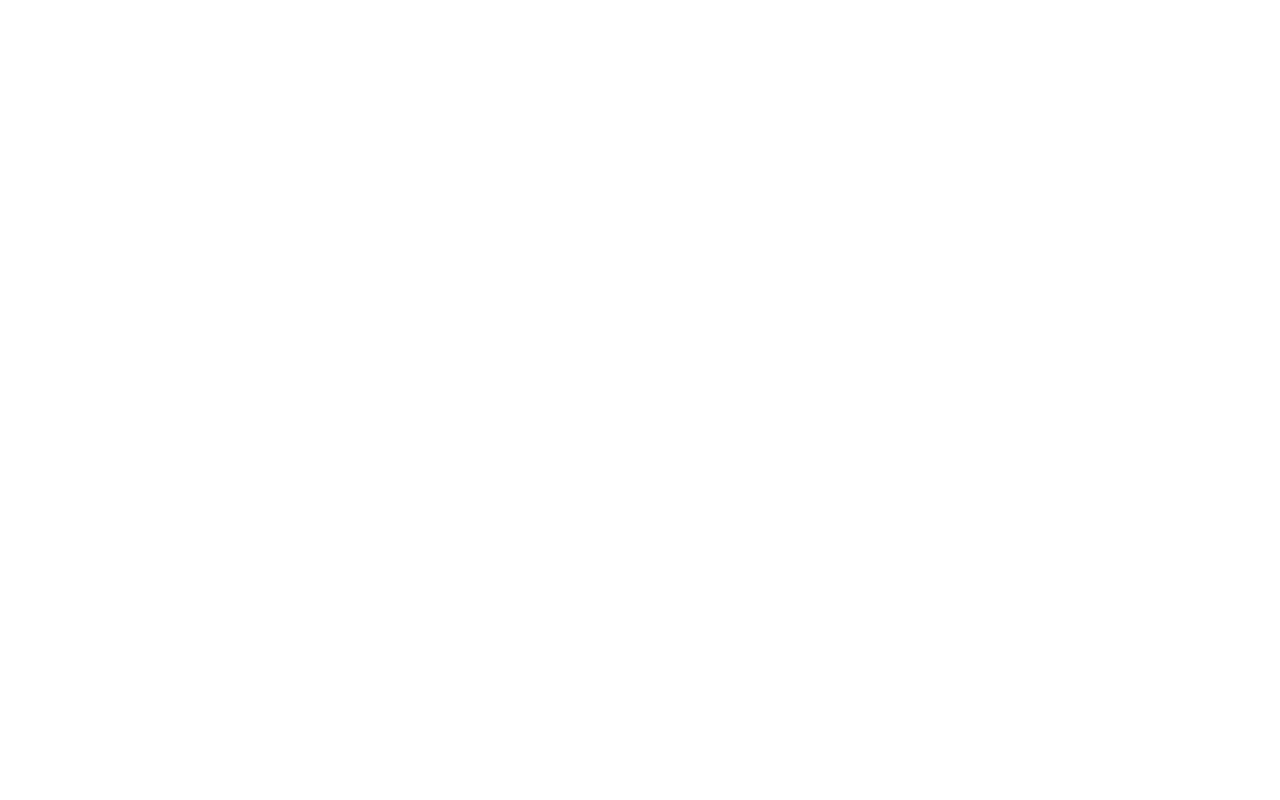
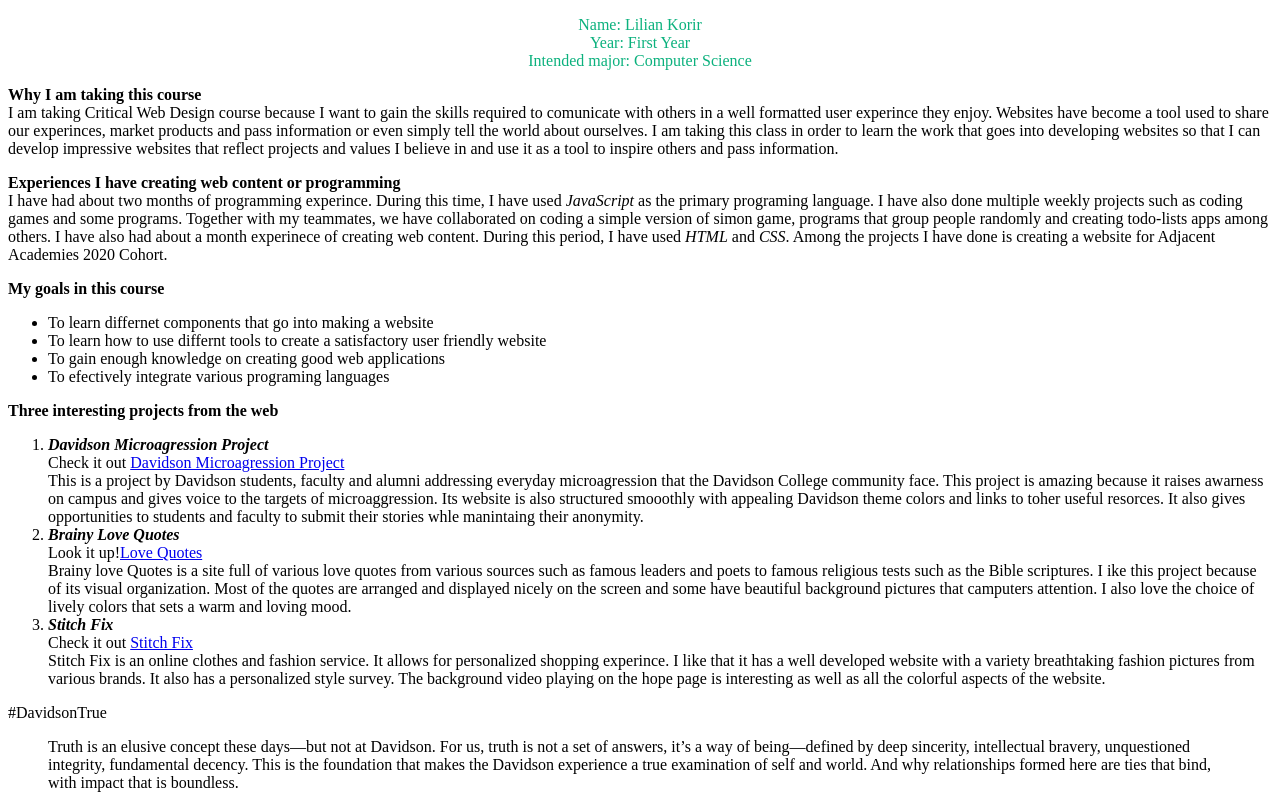
Before and after one commit to jfarmer/dig245-a1, a plain HTML site: page index.html in a window 1280 px wide. Shown: the top 800 px of the page. Drawn offline with Linux system fonts and the light colour scheme.

Commit message:
A1 assessment

```diff
--- a/index.html
+++ b/index.html
@@ -1,12 +1,86 @@
 <!DOCTYPE html>
 <html lang="en">
+
 <head>
   <meta charset="UTF-8">
   <meta name="viewport" content="width=device-width, initial-scale=1.0">
   <meta http-equiv="X-UA-Compatible" content="ie=edge">
   <title>Hello, YOUR_NAME</title>
 </head>
+<style type="text/css">
+  h2 {
+    color: #26b72b;
+  }
+
+  .intro {
+    text-align: center;
+    color: rgb(11, 177, 125)
+  }
+</style>
+
 <body>
+  <p>
+    <div class="intro"> Name: Lilian Korir <br>Year: First Year <br>Intended major: Computer Science</div>
+  </p>
+  <p><strong>Why I am taking this course</strong><br>I am taking Critical Web Design course because I want to gain the
+    skills required to comunicate with others in a well formatted user experince they enjoy. Websites have become a tool
+    used to share our experinces, market products and pass information or even simply tell the world about ourselves. I
+    am taking this class in order to learn the work that goes into developing websites so that I can develop impressive
+    websites that reflect projects and values I believe in and use it as a tool to inspire others and pass information.
+  </p>
+  <p><strong>Experiences I have creating web content or programming </strong><br>I have had about two months of
+    programming experince. During this time, I have used <em>JavaScript</em> as the primary programing language. I have
+    also done multiple weekly projects such as coding games and some programs. Together with my teammates, we have
+    collaborated on coding a simple version of simon game, programs that group people randomly and creating todo-lists
+    apps among others. I have also had about a month experinece of creating web content. During this period, I have used
+    <em>HTML</em> and <em>CSS</em>. Among the projects I have done is creating a website for Adjacent Academies 2020
+    Cohort.</p>
+  <p><strong>My goals in this course</strong>
+    <ul>
+      <li>To learn differnet components that go into making a website</li>
+      <li> To learn how to use differnt tools to create a satisfactory user friendly website</li>
+      <li> To gain enough knowledge on creating good web applications</li>
+      <li> To efectively integrate various programing languages </li>
+    </ul>
+  </p>
+  <p><strong>Three interesting projects from the web</em></strong><br>
+    <ol>
+      <li><strong><em>Davidson Microagression Project</em></strong><br>
+        Check it out <a href="http://davidsonmicroaggressionsproject.org/">Davidson Microagression Project</a><br>This
+        is a project by Davidson students, faculty and alumni addressing everyday microagression that the Davidson
+        College community face. This project is amazing because it raises awarness on campus and gives voice to the
+        targets of microaggression. Its website is also structured smooothly with appealing Davidson theme colors and
+        links to toher useful resorces. It also gives opportunities to students and faculty to submit their stories whle
+        manintaing their anonymity.
+      </li>
+      <li><strong><em>Brainy Love Quotes</em></strong><br>
+        Look it up!<a href="    https://www.brainyquote.com/topics/love-quotes">Love Quotes</a><br>
+        Brainy love Quotes is a site full of various love quotes from various sources such as famous leaders and poets
+        to famous religious tests such as the Bible scriptures. I ike this project because of its visual organization.
+        Most of the quotes are arranged and displayed nicely on the screen and some have beautiful background pictures
+        that camputers attention. I also love the choice of lively colors that sets a warm and loving mood.
+      </li>
+      <li><strong><em>Stitch Fix</em></strong><br>
+        Check it out <a href="https://www.stitchfix.com/"> Stitch Fix</a><br>Stitch Fix is an online clothes and fashion
+        service. It allows for personalized shopping experince. I like that it has a well developed website with a
+        variety breathtaking fashion pictures from various brands. It also has a personalized style survey. The
+        background video playing on the hope page is interesting as well as all the colorful aspects of the website.
+      </li>
+    </ol>
+  </p>
+  <p> #DavidsonTrue<blockquote cite="https://www.davidson.edu/">Truth is an elusive concept these days­—but not at
+      Davidson. For us, truth is not a set of answers, it’s a way of being­—defined by deep sincerity, intellectual
+      bravery, unquestioned integrity, fundamental decency. This is the foundation that makes the Davidson experience a
+      true examination of self and world. And why relationships formed here are ties that bind, with impact that is
+      boundless.</blockquote>
+    <p>
+      <h2>Spring Weather, but we can't go out anymore!<br><img src="spring.jpg" width="600" height="800"> </h2>
+    </p>
+  </p>
+  <p>The <code>push()</code> in Javascript is the most amazing code!</p>
+
+  <footer>@Korir DIG 245</footer>
   <!-- use this space to add your own content -->
 </body>
+
 </html>
```
Also changed, not shown: spring.jpg (added), 2 other files.
